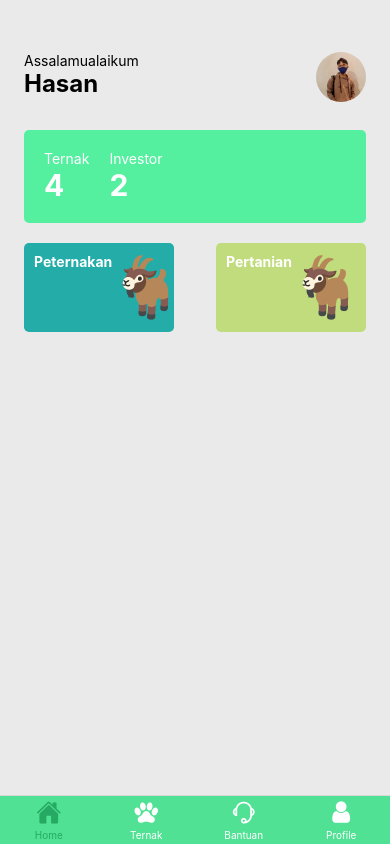
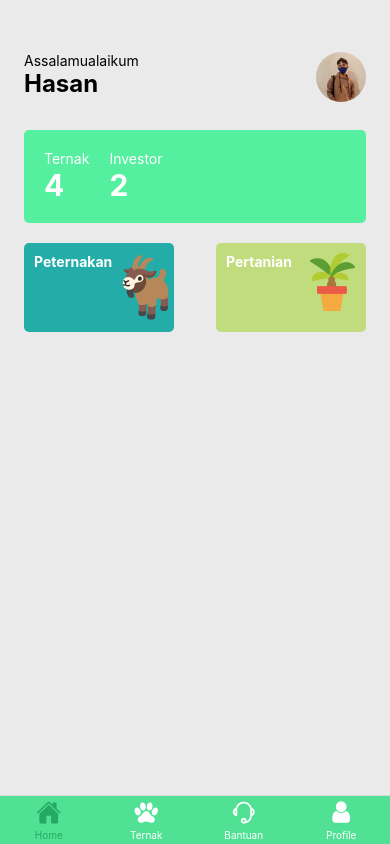
Before and after one commit to zer0sign/clfarm, a React Native app: screen / in a window 390 px wide. Built offline with nearby package versions, Linux system fonts and the light colour scheme.

Commit message:
add submenu

```diff
--- a/src/screens/Farmer/Home.js
+++ b/src/screens/Farmer/Home.js
@@ -5,7 +5,6 @@ import { View, Text, Image, StyleSheet, TextInput, KeyboardAvoidingView, Touchab
 // components
 import Header from '../../components/Header';
 import CardUser from '../../components/CardUser';
-import Menu from './components/Menu';
 export default function Home({ navigation }) {
     return (
         <View style={styles.container}>
@@ -13,11 +12,31 @@ export default function Home({ navigation }) {
             <CardUser/>
             <View style={{flexDirection:"row", marginTop:20, justifyContent:"space-between"}}>
                 <View style={{ backgroundColor:'#23ACA8', borderRadius:5}}>
-                    <Menu title="Peternakan" image="noto_goat"/>
+                    <View style={styles.header}>
+                        <View>
+                            <Text style={{ color: "white", fontWeight: "bold", fontSize: 14 }}>Peternakan</Text>
+                        </View>
+                        <View>
+                            <Image
+                                style={styles.icon}
+                                source={require(`../../assets/noto_goat.png`)}
+                            />
+                        </View>
+                    </View>
                 </View>
 
                 <View style={{ backgroundColor: '#C1DC7D', borderRadius: 5 }}>
-                    <Menu title="Pertanian" image="tree"/>
+                    <View style={styles.header}>
+                        <View>
+                            <Text style={{ color: "white", fontWeight: "bold", fontSize: 14 }}>Pertanian</Text>
+                        </View>
+                        <View>
+                            <Image
+                                style={styles.icon}
+                                source={require(`../../assets/tree.png`)}
+                            />
+                        </View>
+                    </View>
                 </View>
 
             </View>
@@ -30,5 +49,12 @@ const styles = StyleSheet.create({
         flex: 1,
         padding: 24,
         backgroundColor: "#eaeaea"
-    }
+    },
+    header: {
+        width: 150,
+        padding: 10,
+        borderRadius: 10,
+        flexDirection: "row",
+        justifyContent: "space-between"
+    },
 });
```
Also changed, not shown: src/screens/Farmer/components/Services.js (renamed from src/screens/Farmer/components/Menu.js, +6 -6 lines).
